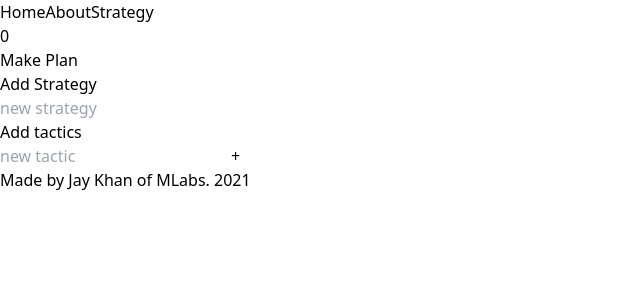
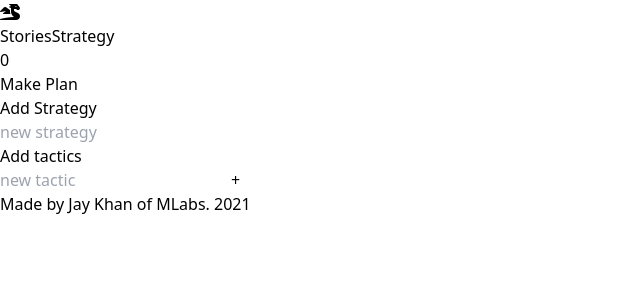
Before and after one commit to jaykhan-dev/vite-test, a Vue app: page /strategy in a window 1280 px wide. Shown: the top 300 px of the page, without its empty margins (0-640 px from the left). Built offline with nearby package versions, Linux system fonts and the light colour scheme.

Commit message:
added some more styling

```diff
--- a/index.html
+++ b/index.html
@@ -5,6 +5,11 @@
     <link rel="icon" href="/favicon.ico" />
     <meta name="viewport" content="width=device-width, initial-scale=1.0" />
     <title>Vite Test</title>
+    <link rel="stylesheet" href="https://cdnjs.cloudflare.com/ajax/libs/font-awesome/6.0.0-beta3/css/all.min.css"
+        integrity="sha512-Fo3rlrZj/k7ujTnHg4CGR2D7kSs0v4LLanw2qksYuRlEzO+tcaEPQogQ0KaoGN26/zrn20ImR1DfuLWnOo7aBA=="
+        crossorigin="anonymous"
+        referrerpolicy="no-referrer"
+  />
   </head>
   <body>
     <div id="app"></div>
--- a/src/App.vue
+++ b/src/App.vue
@@ -4,10 +4,19 @@ import Footer from './components/footer.vue'
 
 <template>
 <div class="flex justify-center">
-  <div id="nav" class="font-bold p-4 fixed top-0 lg:w-3/4">
-      <router-link to="/" class="m-4 hover:text-green-600 duration-300">Home</router-link>
-      <router-link to="/about" class="m-4 hover:text-green-600 duration-300">About</router-link>
-      <router-link to="/strategy" class="m-4 hover:text-green-600 duration-300">Strategy</router-link>
+
+  <div id="nav" class="uppercase font-bold p-2 fixed top-0 lg:w-3/4 md:w-full sm:w-full flex justify-between">
+      <router-link to="/" class="m-4 hover:text-green-600 duration-300">
+        <div class="text-2xl">
+          <i class="fas fa-dragon"></i>
+        </div>
+      </router-link>
+      <div class="p-2">
+
+        <router-link to="/stories" class="m-4 hover:text-green-600 duration-300">Stories</router-link>
+        <router-link to="/strategy" class="m-4 hover:text-green-600 duration-300">Strategy</router-link>
+      </div>
+
   </div>
 </div>
 
--- a/src/components/JokeAPI.vue
+++ b/src/components/JokeAPI.vue
@@ -25,11 +25,14 @@ export default {
 </script>
 
 <template>
-  <div class="p-4">
+<div class="flex justify-center">
+  <div class="p-4 lg:w-3/4 md:w-full sm:w-full">
     <h1 class="font-bold text-4xl my-4">Lame Dad Jokes</h1>
     <button @click="showJoke" class="border-2 border-black p-4 rounded hover:bg-green-600 duration-300">Tell Joke</button>
     <div v-if="joke">
         <p class="my-8 text-2xl font-bold">{{joke}}</p>
     </div>
   </div>
+</div>
+
 </template>
--- a/src/components/Stories.vue
+++ b/src/components/StoriesAPI.vue
@@ -1,3 +1,13 @@
+<template>
+  <div class="p-4">
+    <h1 class="font-bold text-4xl my-4">Stories API</h1>
+
+    <div v-if="item">
+        <div class="my-8 text-2xl font-bold text-blue-600">{{item.title}}</div>
+    </div>
+  </div>
+</template>
+
 <script>
 import axios from 'axios'
 export default {
@@ -19,13 +29,3 @@ export default {
   }
 }
 </script>
-
-<template>
-  <div class="p-4">
-    <h1 class="font-bold text-4xl my-4">Stories</h1>
-
-    <div v-if="item">
-        <div class="my-8 text-2xl font-bold text-blue-600">{{item.title}}</div>
-    </div>
-  </div>
-</template>
--- a/src/components/todo.vue
+++ b/src/components/todo.vue
@@ -1,12 +1,10 @@
 <template>
-
-    <div class="text-sm bg-black text-white fixed top-20
-            left-4 w-12 grid place-items-center rounded-full p-4
-            text-2xl font-bold">
-            {{allTasks}}
-    </div>
-    <div class="p-4 grid lg:grid-cols-3 mt-36">
-        <div class="">
+<div class="flex justify-center">
+    <div class="p-4 grid lg:grid-cols-3 lg:w-3/4 md:grid-cols-2 sm:w-full mt-36 items-start">
+        <div class="lg:sticky md:sticky top-20">
+            <div class="text-sm bg-black text-white w-12 grid place-items-center rounded-full p-4 text-2xl font-bold">
+                {{allTasks}}
+            </div>
             <h1 class="font-bold text-4xl">{{title}}</h1>
 
             <div>
@@ -40,7 +38,7 @@
             </div>
         </div>
 
-        <div class="col-span-2">
+        <div class="lg:col-span-2">
             <h1 class="font-bold lg:text-8xl text-4xl mt-8">{{newStrategy}}</h1>
             <ul class="mt-8 text-2xl font-bold">
                 <li
@@ -61,6 +59,8 @@
         </div>
 
     </div>
+</div>
+
 </template>
 
 <script>
--- a/src/router/index.js
+++ b/src/router/index.js
@@ -1,11 +1,11 @@
 import { createRouter, createWebHistory } from 'vue-router'
-import About from '../views/About.vue'
+import Stories from '../views/Stories.vue'
 import Home from '../views/Home.vue'
 import Strategy from '../views/Strategy.vue'
 
 const routes = [
     { path: '/', name: 'Home', component: Home},
-    { path: '/about', name: 'About', component: About},
+    { path: '/stories', name: 'Stories', component: Stories},
     { path: '/strategy', name: 'Strategy', component: Strategy }
 ]
 
--- a/src/views/Home.vue
+++ b/src/views/Home.vue
@@ -2,20 +2,19 @@
   <div class="home mt-8">
 
     <JokeAPI />
-    <Stories />
+
   </div>
 </template>
 
 <script>
 // @ is an alias to /src
 import JokeAPI from '../components/JokeAPI.vue'
-import Stories from '../components/Stories.vue'
 
 export default {
   name: 'Home',
   components: {
     JokeAPI,
-    Stories
+
   }
 }
 </script>
--- a/src/views/About.vue
+++ b/src/views/Stories.vue
@@ -1,19 +1,19 @@
 <template>
   <div class="about mt-8">
 
-
+    <StoriesAPI />
 
   </div>
 </template>
 
 <script>
-// @ is an alias to /src
+import StoriesAPI from '../components/StoriesAPI.vue'
 
 
 export default {
-  name: 'About',
+  name: 'Stories',
   components: {
-
+    StoriesAPI
   }
 }
 </script>
```
